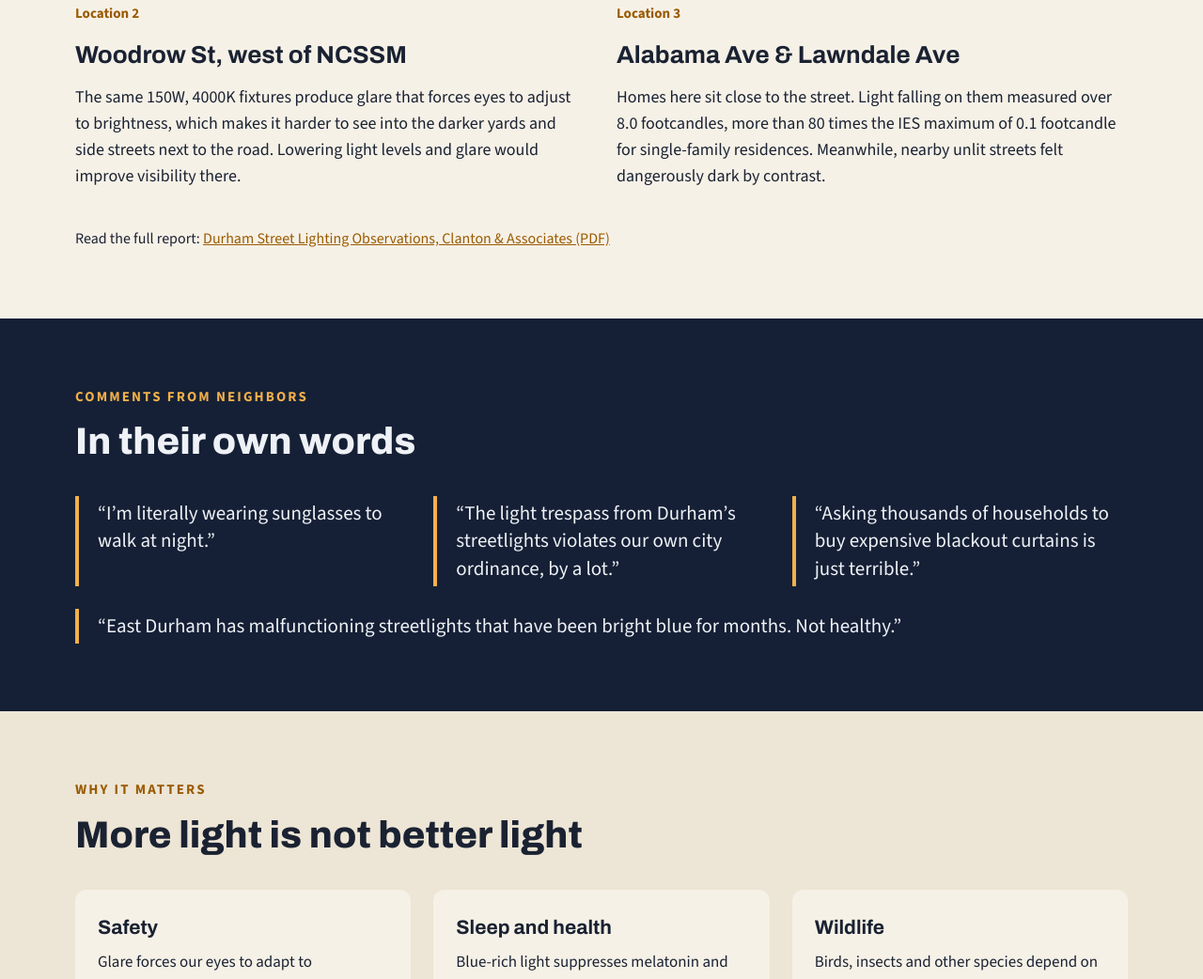
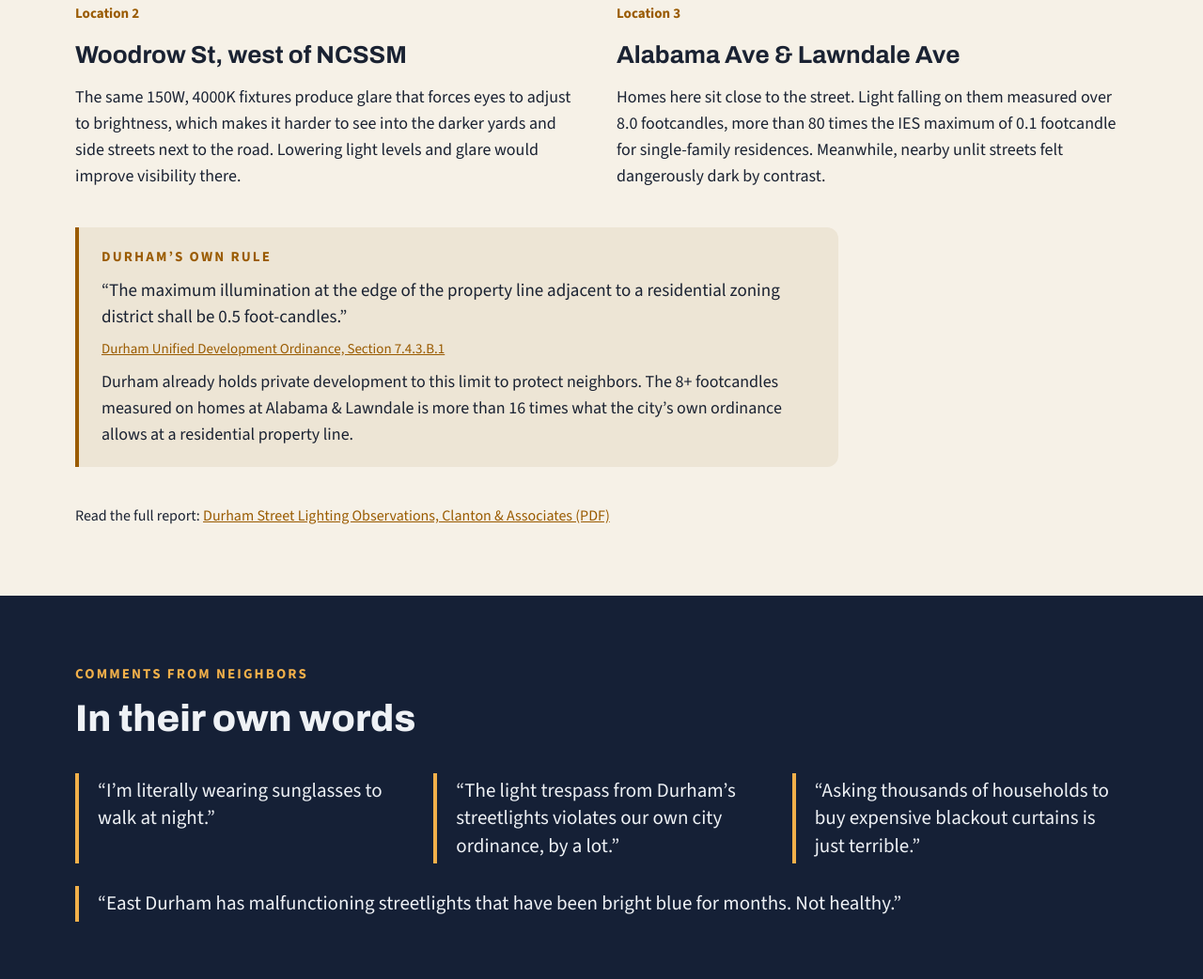
Before and after one commit to davidbradway/better-outdoor-lights-durham, a plain HTML site: page index.html in a window 1280 px wide. Shown: the part 1534-2576 px from the top of the page at 94% size. Drawn offline with nearby package versions, Linux system fonts and the light colour scheme.

Commit message:
Add Durham UDO 7.4.3.B.1 light trespass callout with link to ordinance
Co-Authored-By: Claude Opus 5.5 <noreply@anthropic.com>

```diff
--- a/index.html
+++ b/index.html
@@ -113,6 +113,13 @@ a{color:#9A5B00}a:hover{color:#6B3F00}
 <p style="margin: 0">Homes here sit close to the street. Light falling on them measured over 8.0 footcandles, more than 80 times the IES maximum of 0.1 footcandle for single-family residences. Meanwhile, nearby unlit streets felt dangerously dark by contrast.</p>
 </div>
 </div>
+
+<aside aria-label="Durham's own lighting rule" style="max-width: 760px; border-left: 4px solid #9A5B00; background: #EDE5D5; border-radius: 0 12px 12px 0; padding: 20px 24px; display: flex; flex-direction: column; gap: 10px">
+<p style="margin: 0; font-size: 15px; font-weight: 700; letter-spacing: 0.14em; text-transform: uppercase; color: #9A5B00">Durham’s own rule</p>
+<p style="margin: 0; font-size: 19px; line-height: 1.45">“The maximum illumination at the edge of the property line adjacent to a residential zoning district shall be 0.5 foot-candles.”</p>
+<p style="margin: 0; font-size: 15px"><a href="https://udo.durhamnc.gov/udo/7_04_Outdoor%20Lighting.htm">Durham Unified Development Ordinance, Section 7.4.3.B.1</a></p>
+<p style="margin: 0">Durham already holds private development to this limit to protect neighbors. The 8+ footcandles measured on homes at Alabama &amp; Lawndale is more than 16 times what the city’s own ordinance allows at a residential property line.</p>
+</aside>
 
 <p style="margin: 0; font-size: 16px">Read the full report: <a href="clanton-night-walk-2026-09-17.pdf">Durham Street Lighting Observations, Clanton &amp; Associates (PDF)</a></p>
 </div>
```
